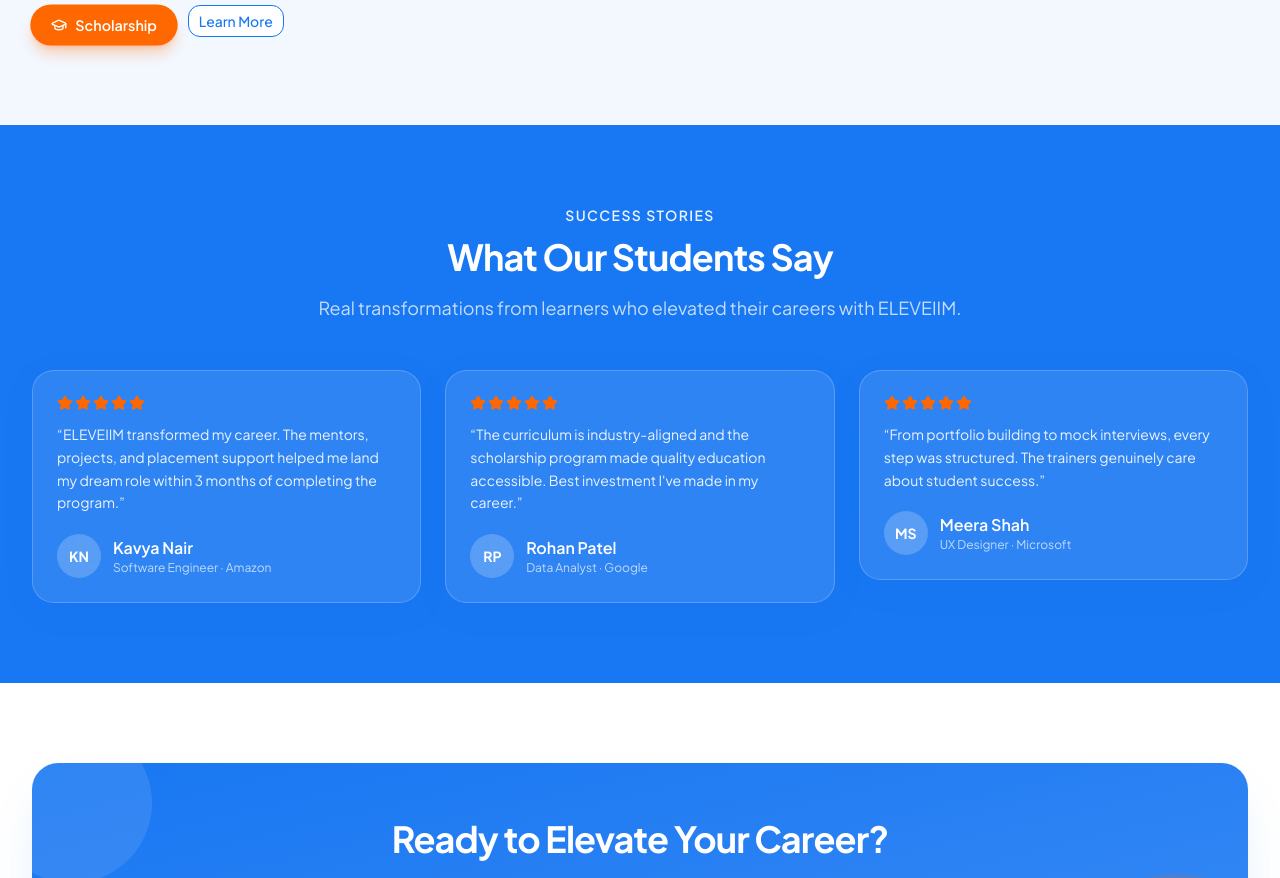
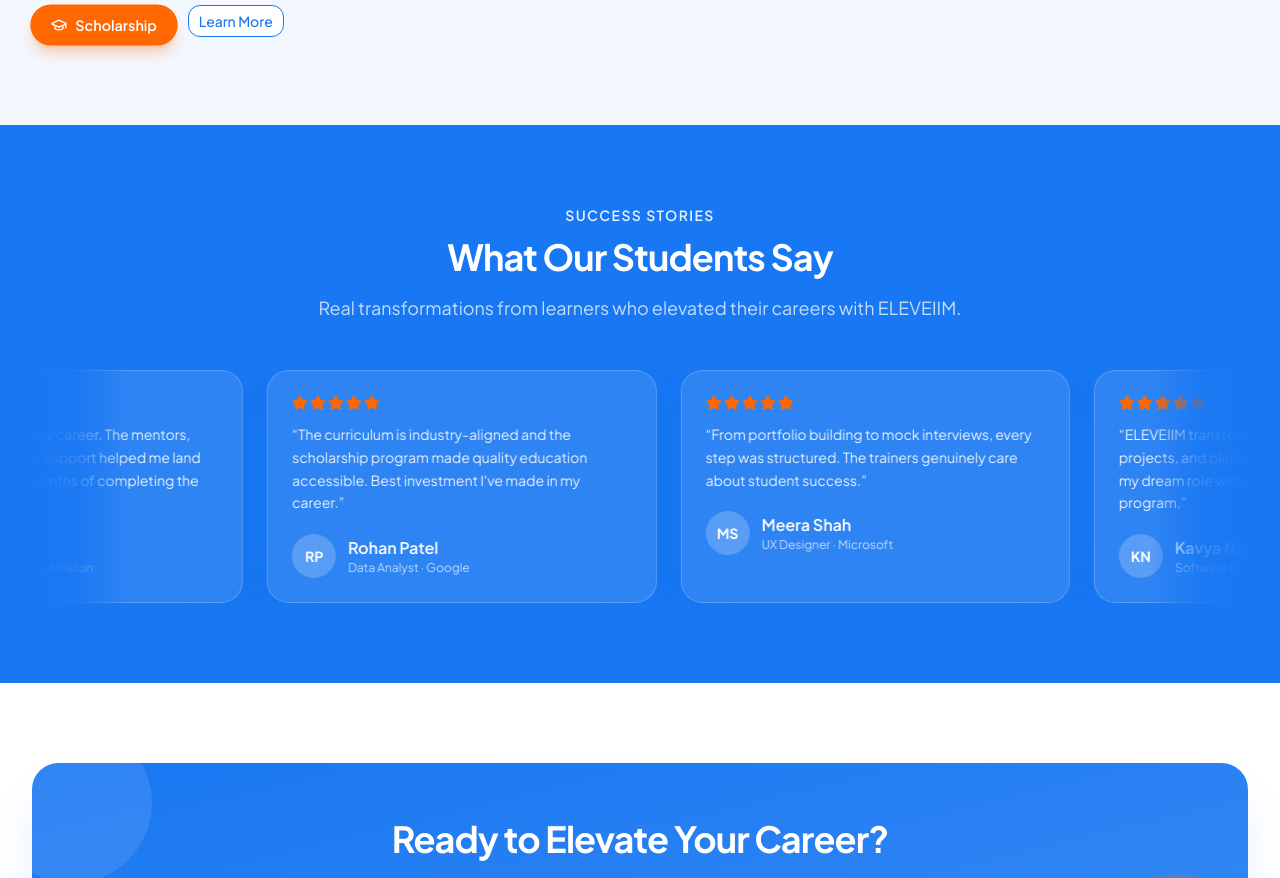
Before and after one commit to eleveiimmuskan-cell/ELEVEIIM, a Next.js app: page / in a window 1280 px wide. Shown: the part 2900-3778 px from the top of the page. Built offline with nearby package versions, Linux system fonts and the light colour scheme.

Commit message:
Student review make scrollable

```diff
--- /dev/null
+++ b/src/components/home/testimonial-marquee.tsx
@@ -0,0 +1,224 @@
+"use client";
+
+import { useCallback, useEffect, useLayoutEffect, useRef, useState } from "react";
+import { motion } from "framer-motion";
+import { Star } from "lucide-react";
+import type { Testimonial } from "@/types";
+import { GlassCard } from "@/components/common/glass-card";
+import { cn } from "@/lib/utils";
+
+const GAP = 24;
+const SCROLL_SPEED = 0.45;
+
+function getVisibleCount(width: number) {
+  if (width >= 1024) return 3;
+  if (width >= 768) return 2;
+  return 1;
+}
+
+function wrapOffset(offset: number, setWidth: number) {
+  if (setWidth <= 0) return offset;
+
+  let wrapped = offset % setWidth;
+  if (wrapped > 0) wrapped -= setWidth;
+  return wrapped;
+}
+
+interface TestimonialMarqueeProps {
+  items: Testimonial[];
+  className?: string;
+}
+
+function TestimonialCard({ item }: { item: Testimonial }) {
+  return (
+    <motion.div
+      className="h-full shrink-0"
+      whileHover={{ scale: 1.03 }}
+      transition={{ type: "spring", stiffness: 420, damping: 28 }}
+    >
+      <GlassCard
+        hover={false}
+        className="h-full border-white/20 bg-white/10 text-white backdrop-blur-xl hover:border-white/40"
+      >
+        <div className="mb-3 flex gap-0.5">
+          {Array.from({ length: item.rating }).map((_, i) => (
+            <Star
+              key={i}
+              className="size-4 fill-brand-accent text-brand-accent"
+            />
+          ))}
+        </div>
+        <p className="text-sm leading-relaxed text-white/90">
+          &ldquo;{item.content}&rdquo;
+        </p>
+        <div className="mt-5 flex items-center gap-3">
+          <div className="flex size-11 shrink-0 items-center justify-center rounded-full bg-white/20 text-sm font-bold">
+            {item.image}
+          </div>
+          <div className="min-w-0">
+            <p className="font-semibold">{item.name}</p>
+            <p className="text-xs text-white/70">
+              {item.role} · {item.company}
+            </p>
+          </div>
+        </div>
+      </GlassCard>
+    </motion.div>
+  );
+}
+
+export function TestimonialMarquee({ items, className }: TestimonialMarqueeProps) {
+  const viewportRef = useRef<HTMLDivElement>(null);
+  const trackRef = useRef<HTMLDivElement>(null);
+
+  const offsetRef = useRef(0);
+  const setWidthRef = useRef(0);
+  const isPausedRef = useRef(false);
+  const isDraggingRef = useRef(false);
+  const dragStartXRef = useRef(0);
+  const dragStartOffsetRef = useRef(0);
+  const prefersReducedMotionRef = useRef(false);
+
+  const [cardWidth, setCardWidth] = useState(0);
+  const loopItems = [...items, ...items];
+
+  const applyTransform = useCallback(() => {
+    if (!trackRef.current) return;
+    trackRef.current.style.transform = `translate3d(${offsetRef.current}px, 0, 0)`;
+  }, []);
+
+  const updateLayout = useCallback(() => {
+    const viewport = viewportRef.current;
+    if (!viewport) return;
+
+    const width = viewport.offsetWidth;
+    const visible = getVisibleCount(width);
+    const nextCardWidth = (width - GAP * (visible - 1)) / visible;
+
+    setCardWidth(nextCardWidth);
+    setWidthRef.current = items.length * (nextCardWidth + GAP);
+    offsetRef.current = wrapOffset(offsetRef.current, setWidthRef.current);
+    applyTransform();
+  }, [applyTransform, items.length]);
+
+  useLayoutEffect(() => {
+    updateLayout();
+  }, [updateLayout]);
+
+  useEffect(() => {
+    prefersReducedMotionRef.current = window.matchMedia(
+      "(prefers-reduced-motion: reduce)"
+    ).matches;
+
+    const viewport = viewportRef.current;
+    if (!viewport) return;
+
+    const observer = new ResizeObserver(updateLayout);
+    observer.observe(viewport);
+
+    let rafId = 0;
+
+    const tick = () => {
+      const setWidth = setWidthRef.current;
+
+      if (
+        setWidth > 0 &&
+        !isPausedRef.current &&
+        !isDraggingRef.current &&
+        !prefersReducedMotionRef.current
+      ) {
+        offsetRef.current -= SCROLL_SPEED;
+
+        if (offsetRef.current <= -setWidth) {
+          offsetRef.current += setWidth;
+        }
+
+        applyTransform();
+      }
+
+      rafId = requestAnimationFrame(tick);
+    };
+
+    rafId = requestAnimationFrame(tick);
+
+    return () => {
+      observer.disconnect();
+      cancelAnimationFrame(rafId);
+    };
+  }, [applyTransform, updateLayout]);
+
+  const handlePointerDown = (event: React.PointerEvent<HTMLDivElement>) => {
+    isDraggingRef.current = true;
+    dragStartXRef.current = event.clientX;
+    dragStartOffsetRef.current = offsetRef.current;
+    event.currentTarget.setPointerCapture(event.pointerId);
+  };
+
+  const handlePointerMove = (event: React.PointerEvent<HTMLDivElement>) => {
+    if (!isDraggingRef.current) return;
+
+    const delta = event.clientX - dragStartXRef.current;
+    offsetRef.current = dragStartOffsetRef.current + delta;
+    applyTransform();
+  };
+
+  const finishDrag = (event: React.PointerEvent<HTMLDivElement>) => {
+    if (!isDraggingRef.current) return;
+
+    isDraggingRef.current = false;
+    offsetRef.current = wrapOffset(offsetRef.current, setWidthRef.current);
+    applyTransform();
+
+    if (event.currentTarget.hasPointerCapture(event.pointerId)) {
+      event.currentTarget.releasePointerCapture(event.pointerId);
+    }
+  };
+
+  return (
+    <div className={cn("relative mt-2 w-full", className)}>
+      <div
+        className="pointer-events-none absolute inset-y-0 left-0 z-10 w-10 bg-gradient-to-r from-brand via-brand/80 to-transparent sm:w-16 lg:w-24"
+        aria-hidden
+      />
+      <div
+        className="pointer-events-none absolute inset-y-0 right-0 z-10 w-10 bg-gradient-to-l from-brand via-brand/80 to-transparent sm:w-16 lg:w-24"
+        aria-hidden
+      />
+
+      <div
+        ref={viewportRef}
+        className="cursor-grab overflow-hidden select-none active:cursor-grabbing"
+        style={{ touchAction: "none" }}
+        onMouseEnter={() => {
+          isPausedRef.current = true;
+        }}
+        onMouseLeave={() => {
+          isPausedRef.current = false;
+          isDraggingRef.current = false;
+        }}
+        onPointerDown={handlePointerDown}
+        onPointerMove={handlePointerMove}
+        onPointerUp={finishDrag}
+        onPointerCancel={finishDrag}
+        aria-label="Student testimonials carousel. Drag to scroll."
+        role="region"
+      >
+        <div
+          ref={trackRef}
+          className="flex will-change-transform select-none"
+          style={{ gap: GAP }}
+        >
+          {loopItems.map((item, index) => (
+            <div
+              key={`${item.id}-${index}`}
+              className="shrink-0"
+              style={{ width: cardWidth > 0 ? cardWidth : undefined }}
+            >
+              <TestimonialCard item={item} />
+            </div>
+          ))}
+        </div>
+      </div>
+    </div>
+  );
+}
--- a/src/components/home/testimonials-section.tsx
+++ b/src/components/home/testimonials-section.tsx
@@ -1,18 +1,13 @@
 "use client";
 
-import { Star } from "lucide-react";
 import { testimonials } from "@/data/testimonials";
-import {
-  SectionReveal,
-  StaggerContainer,
-  StaggerItem,
-} from "@/components/common/motion-wrapper";
+import { SectionReveal } from "@/components/common/motion-wrapper";
 import { SectionHeader } from "@/components/common/section-header";
-import { GlassCard } from "@/components/common/glass-card";
+import { TestimonialMarquee } from "@/components/home/testimonial-marquee";
 
 export function TestimonialsSection() {
   return (
-    <SectionReveal className="bg-brand py-20">
+    <SectionReveal className="overflow-hidden bg-brand py-20">
       <div className="mx-auto max-w-7xl px-4 sm:px-6 lg:px-8">
         <SectionHeader
           eyebrow="Success Stories"
@@ -20,37 +15,10 @@ export function TestimonialsSection() {
           description="Real transformations from learners who elevated their careers with ELEVEIIM."
           className="[&_h2]:text-white [&_p]:text-white/75 [&_p:first-of-type]:text-white/90"
         />
+      </div>
 
-        <StaggerContainer className="grid gap-6 md:grid-cols-3">
-          {testimonials.map((item) => (
-            <StaggerItem key={item.id}>
-              <GlassCard className="border-white/20 bg-white/10 text-white backdrop-blur-xl hover:border-white/40">
-                <div className="mb-3 flex gap-0.5">
-                  {Array.from({ length: item.rating }).map((_, i) => (
-                    <Star
-                      key={i}
-                      className="size-4 fill-brand-accent text-brand-accent"
-                    />
-                  ))}
-                </div>
-                <p className="text-sm leading-relaxed text-white/90">
-                  &ldquo;{item.content}&rdquo;
-                </p>
-                <div className="mt-5 flex items-center gap-3">
-                  <div className="flex size-11 items-center justify-center rounded-full bg-white/20 text-sm font-bold">
-                    {item.image}
-                  </div>
-                  <div>
-                    <p className="font-semibold">{item.name}</p>
-                    <p className="text-xs text-white/70">
-                      {item.role} · {item.company}
-                    </p>
-                  </div>
-                </div>
-              </GlassCard>
-            </StaggerItem>
-          ))}
-        </StaggerContainer>
+      <div className="mx-auto max-w-7xl px-4 sm:px-6 lg:px-8">
+        <TestimonialMarquee items={testimonials} />
       </div>
     </SectionReveal>
   );
```
